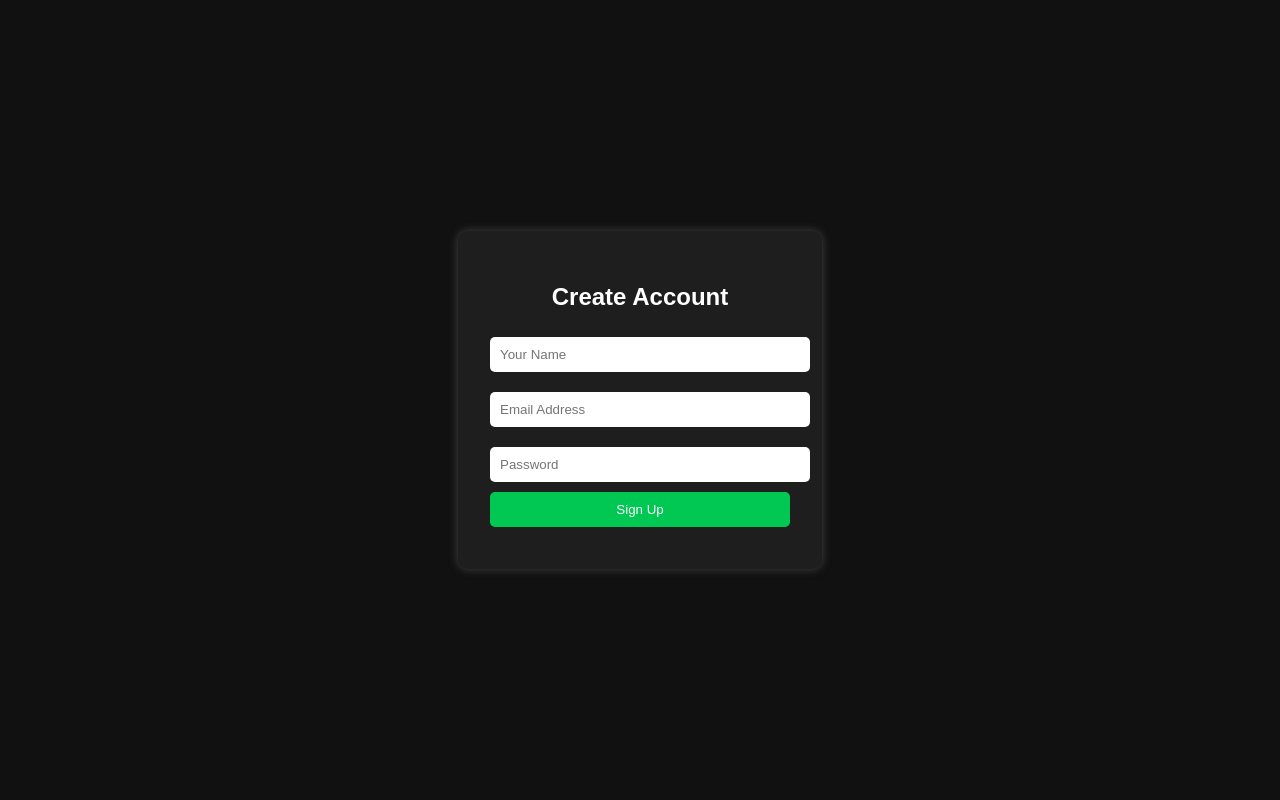
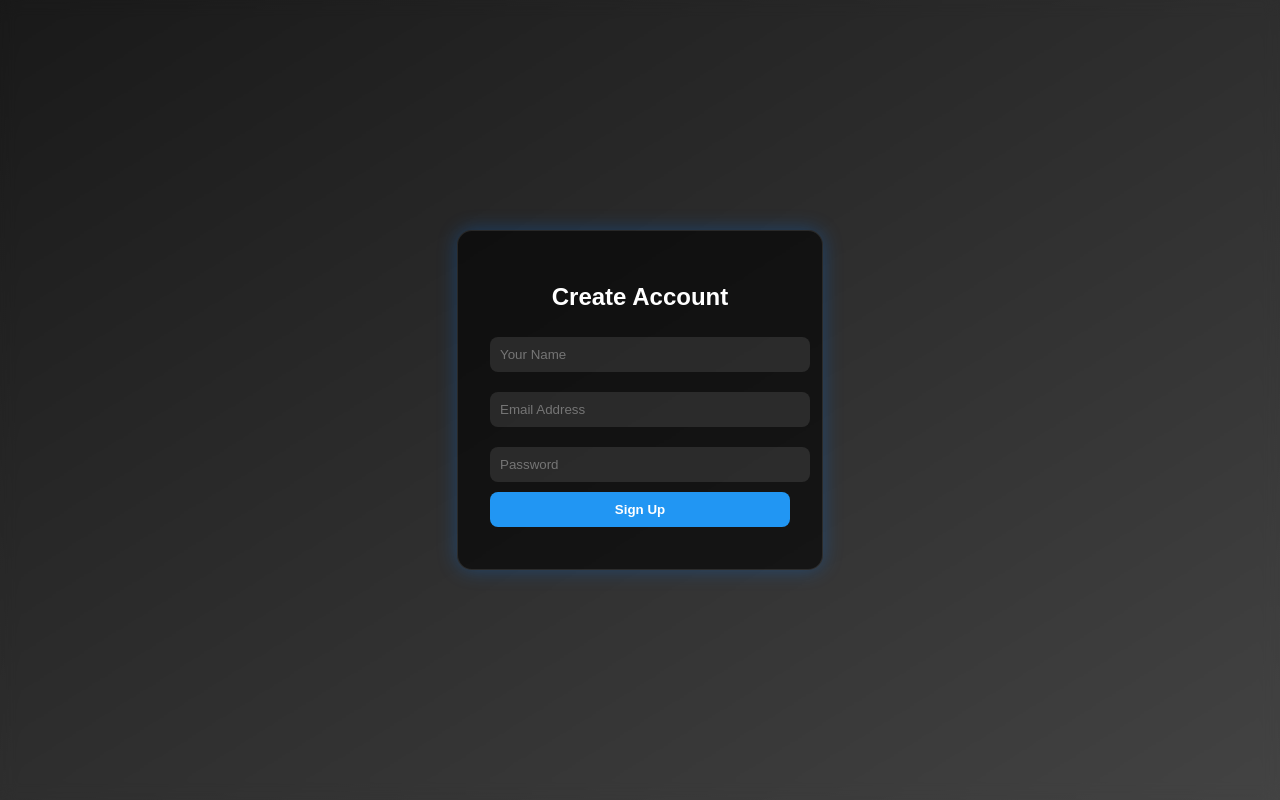
Before and after one commit to Alert9820/Real-time-chat, a website: page public/signup.html in a window 1280 px wide. Drawn offline with Linux system fonts and the light colour scheme.

Commit message:
Update signup.html

```diff
--- a/public/signup.html
+++ b/public/signup.html
@@ -7,45 +7,56 @@
   <style>
     body {
       font-family: Arial, sans-serif;
-      background: #111;
+      background: linear-gradient(to bottom right, rgba(0, 0, 0, 0.9), rgba(20, 20, 20, 0.8));
       color: #fff;
       display: flex;
       align-items: center;
       justify-content: center;
       height: 100vh;
       margin: 0;
+      backdrop-filter: blur(8px);
     }
+
     .form-container {
-      background: #1e1e1e;
+      background: rgba(0, 0, 0, 0.6);
       padding: 2rem;
-      border-radius: 10px;
-      box-shadow: 0 0 10px #444;
+      border-radius: 15px;
+      box-shadow: 0 0 20px rgba(0, 123, 255, 0.3);
       width: 300px;
+      border: 1px solid rgba(255, 255, 255, 0.1);
     }
+
     .form-container h2 {
       text-align: center;
       margin-bottom: 1rem;
     }
+
     input {
       width: 100%;
       padding: 10px;
       margin: 10px 0;
       border: none;
-      border-radius: 5px;
+      border-radius: 8px;
       outline: none;
+      background: rgba(255, 255, 255, 0.1);
+      color: white;
     }
+
     button {
       width: 100%;
       padding: 10px;
-      background: #00c853;
+      background: #2196f3;
       color: white;
       border: none;
-      border-radius: 5px;
+      border-radius: 8px;
       cursor: pointer;
+      font-weight: bold;
     }
+
     button:hover {
-      background: #00b347;
+      background: #1976d2;
     }
+
     .msg {
       text-align: center;
       margin-top: 10px;
@@ -84,8 +95,13 @@
         });
 
         const text = await res.text();
-        msg.textContent = text;
-        msg.style.color = text.includes("success") ? "lightgreen" : "red";
+        if (text.toLowerCase().includes("success")) {
+          alert("Registration Successful!");
+          window.location.href = "login.html";
+        } else {
+          msg.textContent = text;
+          msg.style.color = "red";
+        }
       } catch (err) {
         msg.textContent = "Error connecting to server.";
         msg.style.color = "red";
```
